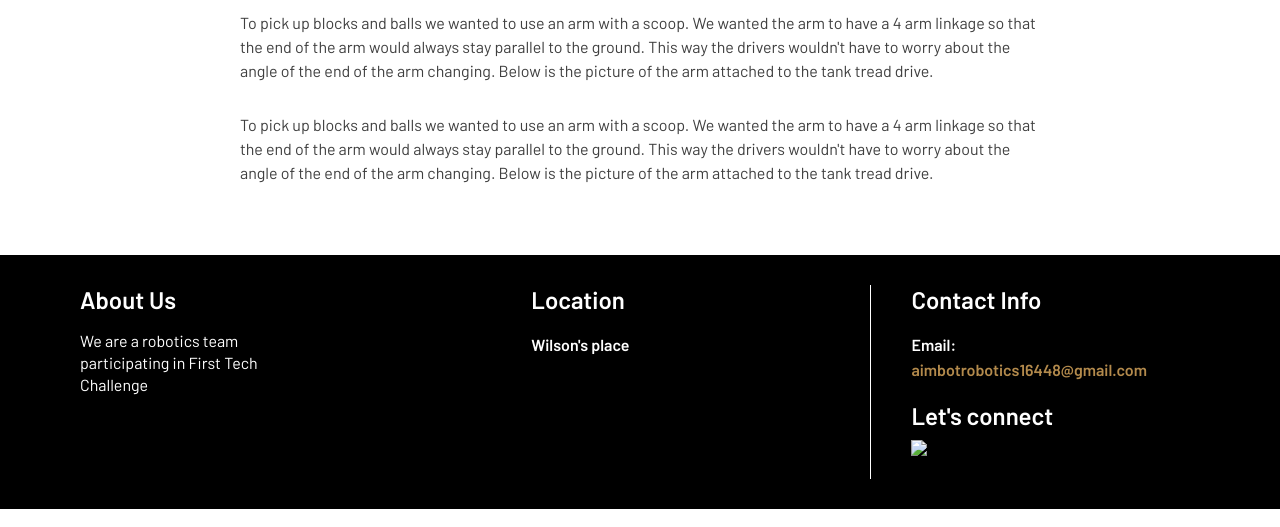
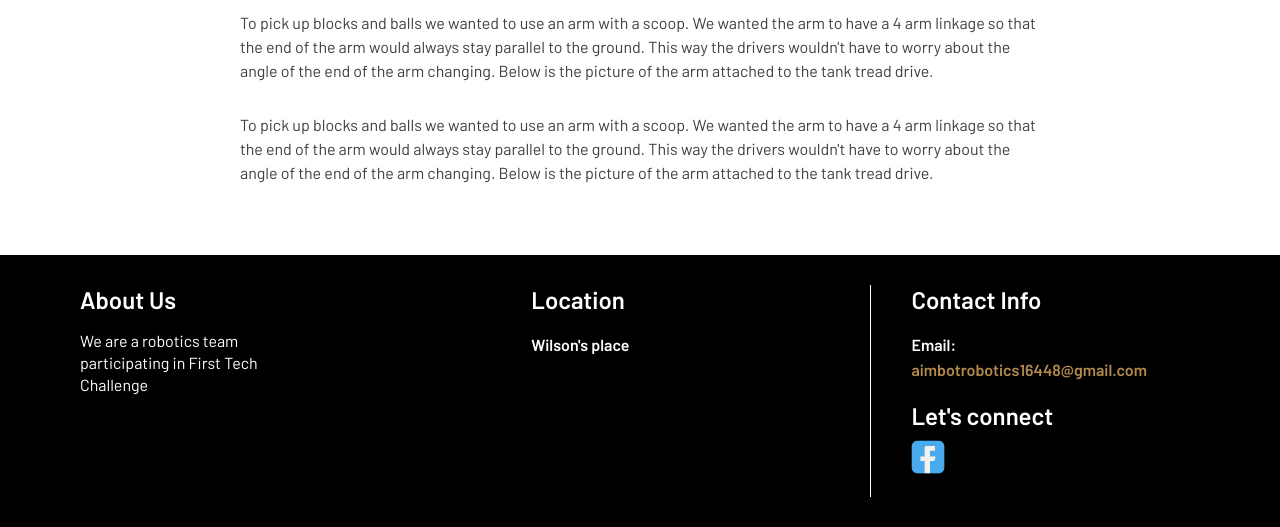
Before and after one commit to jianglai3303/github-pages-test, a website: page index.html in a window 1280 px wide. Shown: the part 1907-2434 px from the top of the page. Drawn offline with Linux system fonts and the light colour scheme.

Commit message:
add facebook icon

```diff
--- a/index.html
+++ b/index.html
@@ -221,7 +221,7 @@
           </h4>
           <div>
             <h3>Let's connect</h3>
-            <img src="./location_icon.png" class="link-icon" />
+            <img src="./facebook.png" class="link-icon" />
           </div>
         </div>
       </div>
```
Also changed, not shown: facebook.png (added).
